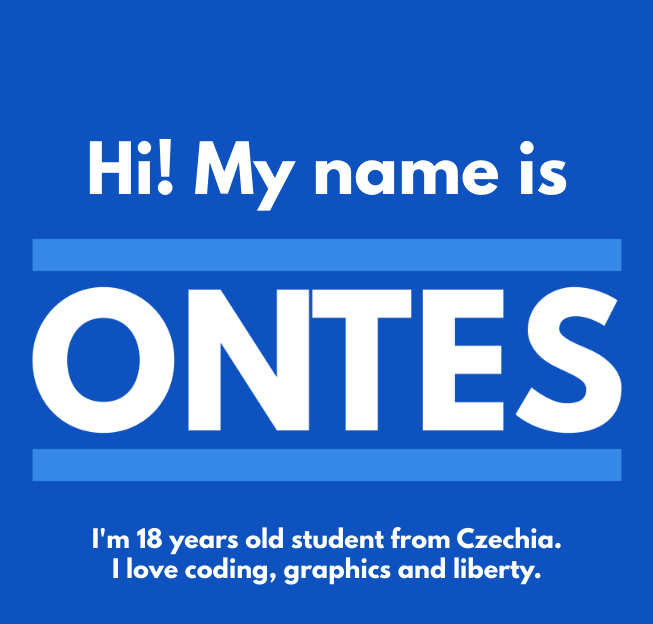
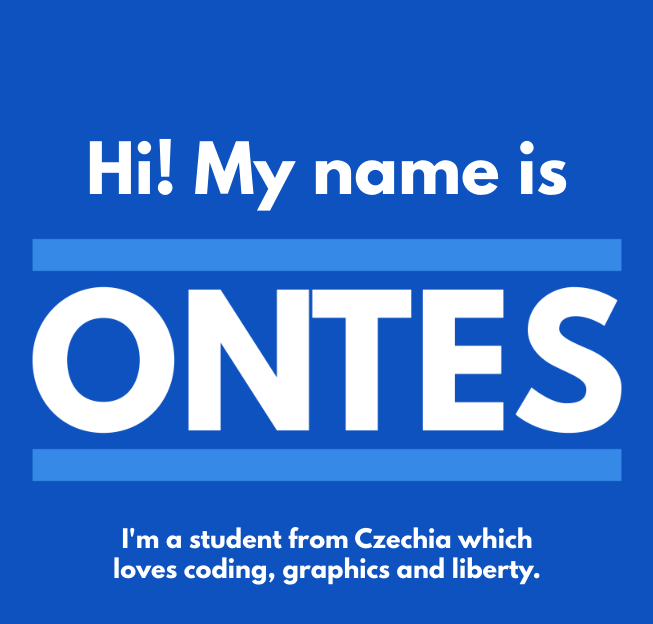
Before and after one commit to OnTes/ontes-website, a plain HTML site: page index.html in a window 1280 px wide. Shown: the whole page, without its empty margins (313-966 px from the left). Drawn offline with Linux system fonts and the light colour scheme.

Commit message:
Update bio

```diff
--- a/index.html
+++ b/index.html
@@ -8,7 +8,7 @@
 <body>
   <h1>Hi! My name is</h1>
   <img id="logo" src="logo.png" alt="ONTES">
-  <p>I'm 18 years old student from Czechia.</p>
-  <p>I love coding, graphics and liberty.</p>
+  <p>I'm a student from Czechia which</p>
+  <p>loves coding, graphics and liberty.</p>
 </body>
 </html>
```
